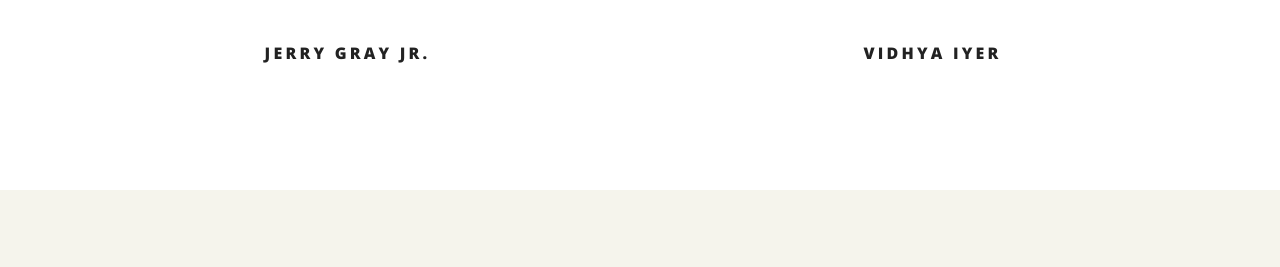
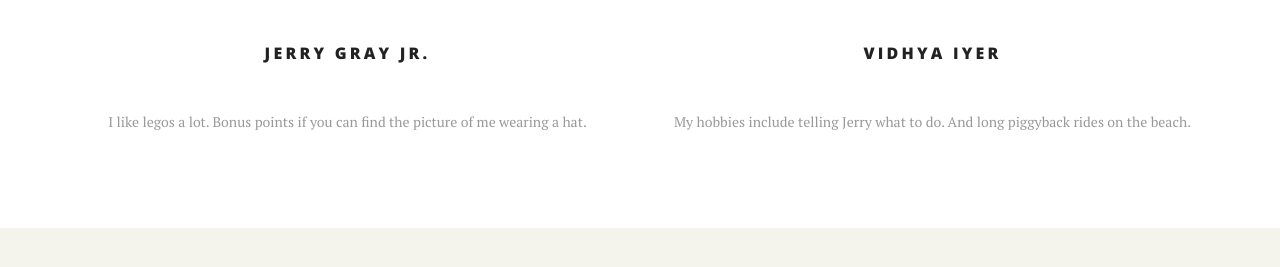
Before and after one commit to VikParuchuri/vj-wedding2, a plain HTML site: page index.html in a window 1280 px wide. Shown: the part 1519-1786 px from the top of the page. Drawn offline with nearby package versions, Linux system fonts and the light colour scheme; some packages are replaced by stand-ins of ours; a web font is replaced by a local one.

Commit message:
Fixed descriptions

```diff
--- a/index.html
+++ b/index.html
@@ -117,6 +117,7 @@
 							</span>
 						</a>
 						<h5>Jerry Gray Jr.</h5>
+						<p>I like legos a lot.  Bonus points if you can find the picture of me wearing a hat.</p>
 						<div class="mobile-divider"><span></span><i class="fa fa-android"></i><span></span></div>
 					</div>
 					<div class="col-sm-6" data-scroll-reveal="enter from the right after 0.5s">
@@ -124,6 +125,8 @@
 							<img src="pics/v1.JPG" class="img-responsive img-circle" alt="" />
 						</a>
 						<h5>Vidhya Iyer</h5>
+						<p>My hobbies include telling Jerry what to do.  And long piggyback rides on the beach.</p>
+
 					</div>
 				</div>
 			</div>
```
